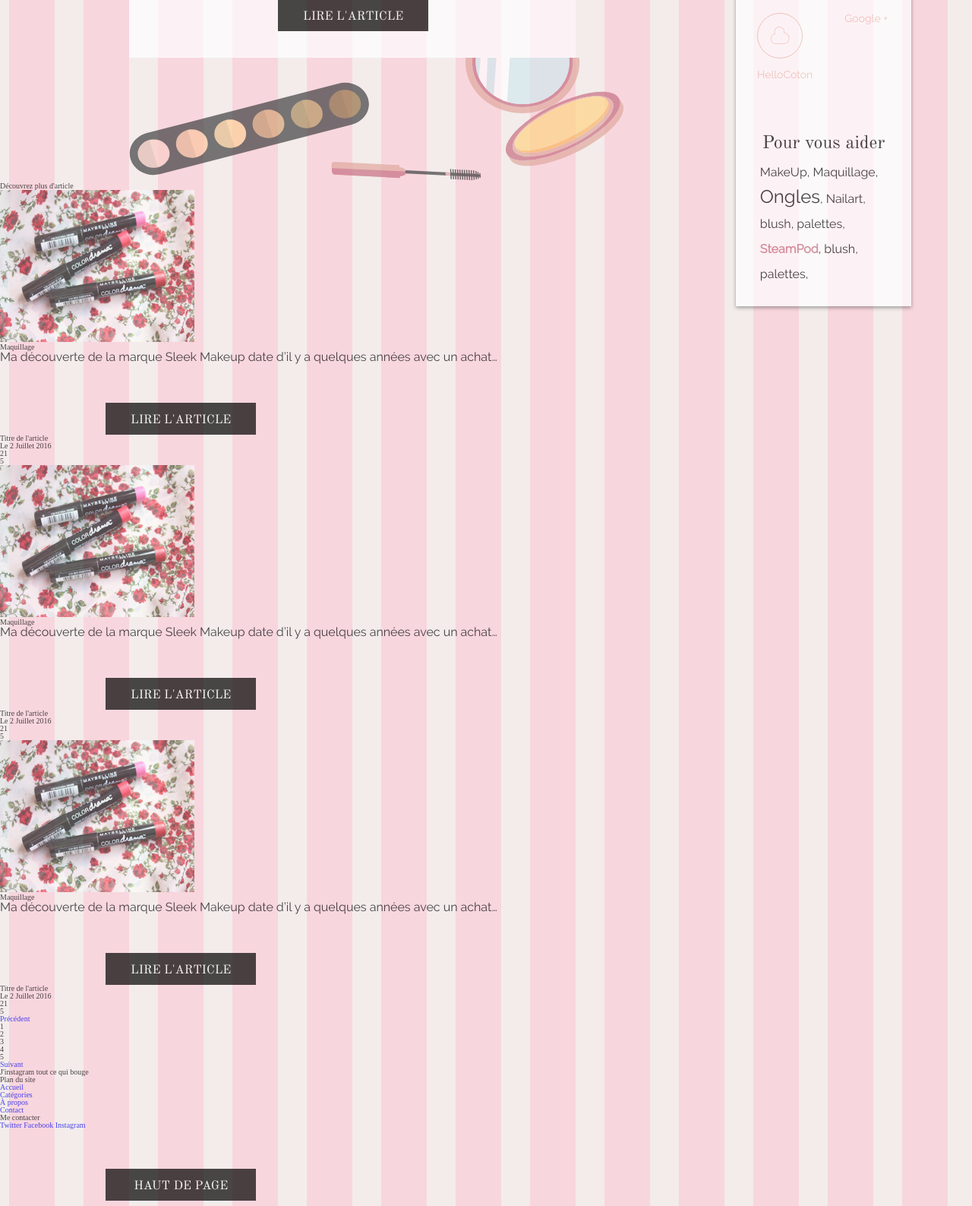
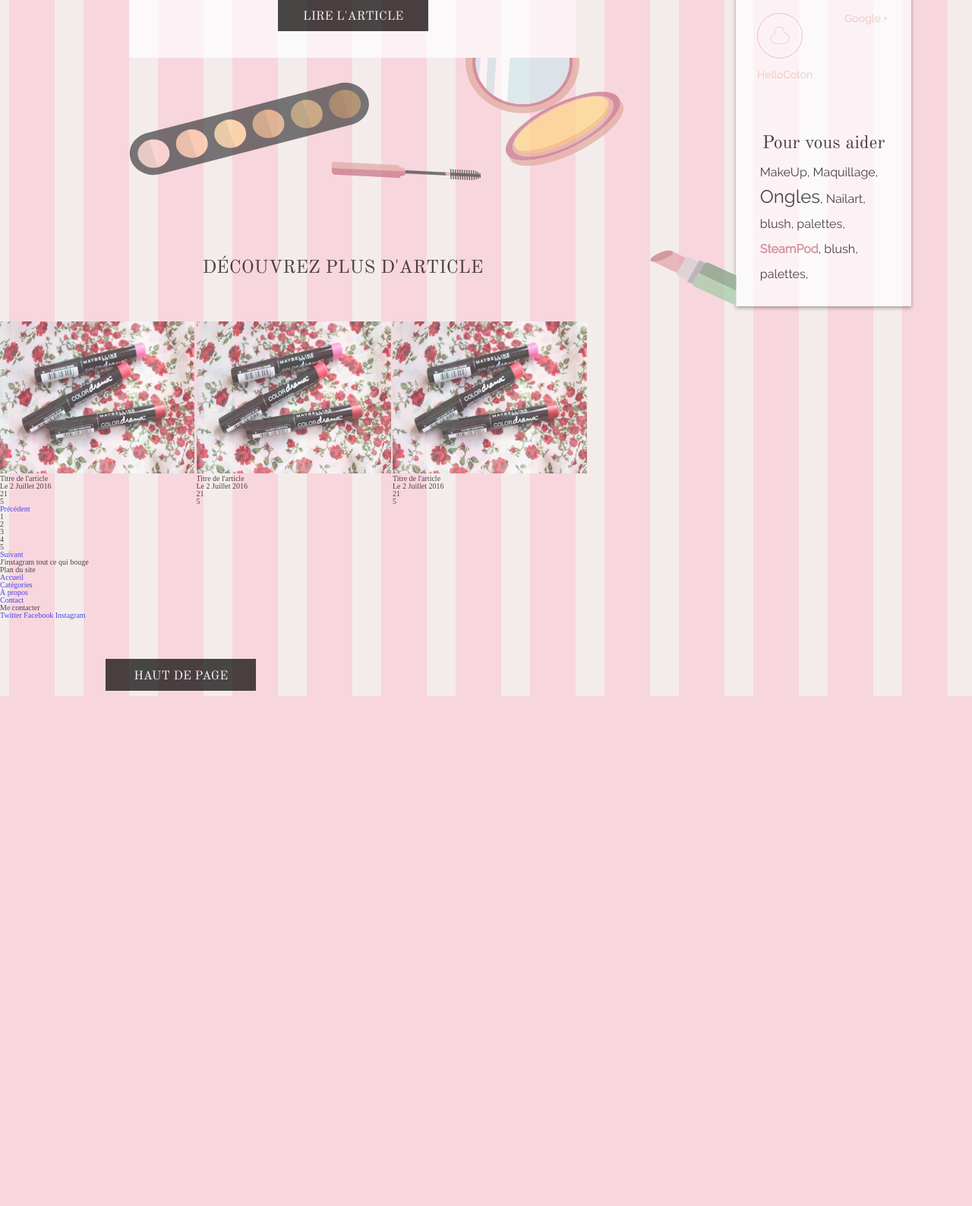
Before and after one commit to dylanschirino/blogbeauty, a PHP site: page / in a window 1280 px wide. Shown: the part 1107-2694 px from the top of the page at 76% size. After the commit the page ends 2023 px from the top, so only its background shows below. Run offline with PHP 8.4, Linux system fonts and the light colour scheme; some web fonts are replaced.

Commit message:
Begin Discover Section

```diff
--- a/www/css/styles.css
+++ b/www/css/styles.css
@@ -201,6 +201,10 @@ a {
       float: left; }
     .aside__element--right {
       float: right; }
+  .aside svg {
+    position: absolute;
+    left: -113px;
+    bottom: 0; }
 
 /* BLOGBEAUTY
 *
@@ -241,6 +245,45 @@ a {
 
 .sublist__element {
   display: inline-block; }
+
+/* BLOGBEAUTY
+*
+* /sass/Object/discover.scss - Non design of the Discover section stylesheet
+*
+* coded by Dylan Schirino
+* started at 29/07/2016
+*/
+.moreArticle__title {
+  margin: 4em 0 2.04167em 11.1em; }
+
+.moreArticle__container {
+  width: 25.6em;
+  height: 20.2em; }
+
+.moreArticle__article {
+  position: relative;
+  width: 25.6em;
+  height: 24em;
+  overflow: hidden;
+  display: inline-block; }
+
+.moreArticle__container {
+  position: absolute;
+  top: 0;
+  left: -256px; }
+
+.moreArticle__theme {
+  display: block;
+  margin-top: 1.111em; }
+
+.moreArticle__text {
+  width: 14em;
+  margin: 0.8571428571em auto; }
+
+.moreArticle__button {
+  margin: 0;
+  display: block;
+  margin: 1em auto; }
 
 /* BLOGBEAUTY
 *
@@ -437,4 +480,42 @@ a {
 .sublist__element {
   color: #C77083; }
 
+/* BLOGBEAUTY
+*
+* /sass/components/discover.scss - design of the Discover section stylesheet
+*
+* coded by Dylan Schirino
+* started at 29/07/2016
+*/
+.moreArticle__title {
+  font: 2.4em "old_standard";
+  text-transform: uppercase; }
+
+.moreArticle__container {
+  background-color: #ECB7AC;
+  transition: all .35s ease-in;
+  display: inline-block; }
+
+.moreArticle__link {
+  display: block;
+  color: black;
+  z-index: 0; }
+  .moreArticle__link:hover ~ .moreArticle__container {
+    opacity: 0.9;
+    margin-left: 26em;
+    display: block; }
+
+.moreArticle__theme {
+  text-align: center;
+  font: 1.8em/1.4em "old_standard";
+  text-transform: uppercase;
+  color: white; }
+  .moreArticle__theme::before {
+    content: "\e901";
+    font: 1.4em "glyphs";
+    padding-right: 1em; }
+
+.moreArticle__text {
+  font-size: 1.4em; }
+
 /*# sourceMappingURL=styles.css.map */
--- a/www/index.html
+++ b/www/index.html
@@ -92,7 +92,66 @@
         <span class="aside__bold">SteamPod</span>, blush, palettes,
       </p>
     </section>
-
+    <svg width="114px" height="74px" viewBox="0 0 114 74" version="1.1" xmlns="http://www.w3.org/2000/svg" xmlns:xlink="http://www.w3.org/1999/xlink">
+        <defs>
+            <rect id="path-1" x="0" y="0" width="671.280765" height="599"></rect>
+            <path id="path-3" d="M79.9663211,62.969875 L93.7275768,39.08475 C94.9023181,36.98825 93.979307,34.367625 91.6298244,33.2445 L20.9775239,0.8985 C19.4671422,0.224625 17.7050302,0.2995 16.3624686,1.04825 C15.6072778,1.422625 14.935997,2.021625 14.5164465,2.770375 L0.75519086,26.6555 C0.335640382,27.40425 0.167820191,28.227875 0.251730287,29.0515 C0.419550478,30.474125 1.34256153,31.821875 2.85294325,32.49575 L73.5052437,64.84175 C75.7708163,65.964875 78.7076697,65.14125 79.9663211,62.969875 L79.9663211,62.969875 Z"></path>
+            <path id="path-5" d="M79.9663211,62.969875 L93.7275768,39.08475 C94.9023181,36.98825 93.979307,34.367625 91.6298244,33.2445 L20.9775239,0.8985 C19.4671422,0.224625 17.7050302,0.2995 16.3624686,1.04825 C15.6072778,1.422625 14.935997,2.021625 14.5164465,2.770375 L0.75519086,26.6555 C0.335640382,27.40425 0.167820191,28.227875 0.251730287,29.0515 C0.419550478,30.474125 1.34256153,31.821875 2.85294325,32.49575 L73.5052437,64.84175 C75.7708163,65.964875 78.7076697,65.14125 79.9663211,62.969875 L79.9663211,62.969875 Z"></path>
+        </defs>
+        <g id="Accueil" stroke="none" stroke-width="1" fill="none" fill-rule="evenodd" sketch:type="MSPage">
+            <g id="Desktop" sketch:type="MSArtboardGroup" transform="translate(-640.000000, -1325.000000)">
+                <g id="Découvrez-plus" sketch:type="MSLayerGroup" transform="translate(51.000000, 1040.000000)">
+                    <g id="Décoration">
+                        <g id="Group">
+                            <g id="Objects_1_">
+                                <g id="Clipped" transform="translate(31.187575, 0.000000)">
+                                    <mask id="mask-2" sketch:name="SVGID_9_" fill="white">
+                                        <use xlink:href="#path-1"></use>
+                                    </mask>
+                                    <g id="SVGID_9_"></g>
+                                    <g id="Group" mask="url(#mask-2)">
+                                        <g transform="translate(558.000000, 285.000000)">
+                                            <g transform="translate(60.000000, 19.000000)">
+                                                <g transform="translate(0.417404, 0.741250)" id="Clipped">
+                                                    <g>
+                                                        <mask id="mask-4" sketch:name="XMLID_400_" fill="white">
+                                                            <use xlink:href="#path-3"></use>
+                                                        </mask>
+                                                        <g id="XMLID_400_"></g>
+                                                        <path d="M6.29325717,13.32775 L90.8746335,53.685375 L100.943845,29.0515 L34.4031392,-2.470875 L11.9152336,-7.4875 L6.29325717,13.32775 Z" id="Shape" fill="#000000" sketch:type="MSShapeGroup" mask="url(#mask-4)"></path>
+                                                    </g>
+                                                </g>
+                                            </g>
+                                            <g transform="translate(0.002136, 0.273750)">
+                                                <g>
+                                                    <path d="M30.0398142,1.94675 C30.0398142,1.94675 29.9559041,1.94675 30.0398142,1.94675 C31.2984657,3.369375 29.7880839,5.99 22.3200854,9.958375 C12.6704244,15.049875 6.04152688,15.648875 2.76903315,14.82525 C7.97145908,17.22125 26.7673205,25.90675 35.3261502,29.95 L46.7379232,10.108125 C40.6963964,6.963375 32.2214767,2.6955 30.0398142,1.94675 L30.0398142,1.94675 Z" id="Shape" fill="#E4A1A8" sketch:type="MSShapeGroup"></path>
+                                                    <path d="M47.9126646,8.011625 L46.7379232,10.03325 L35.3261502,29.875125 L34.0674988,32.121375 L49.6747766,39.309375 L63.6038524,15.199625 L47.9126646,8.011625 Z" id="Shape" fill="#D0D2D3" sketch:type="MSShapeGroup"></path>
+                                                    <path d="M56.8910448,42.454125 L70.6523005,18.569 C71.071851,17.82025 71.7431317,17.22125 72.4983226,16.846875 L64.6946837,13.252875 L63.6038524,15.199625 L49.7586867,39.38425 L48.6678554,41.331 L56.4714943,44.925 C56.3036741,44.0265 56.4714943,43.202875 56.8910448,42.454125 L56.8910448,42.454125 Z" id="Shape" fill="#A6A8AB" sketch:type="MSShapeGroup"></path>
+                                                    <g transform="translate(56.219764, 15.723750)">
+                                                        <g id="XMLID_397_-link" fill="#A2CAA5" sketch:type="MSShapeGroup">
+                                                            <path d="M79.9663211,62.969875 L93.7275768,39.08475 C94.9023181,36.98825 93.979307,34.367625 91.6298244,33.2445 L20.9775239,0.8985 C19.4671422,0.224625 17.7050302,0.2995 16.3624686,1.04825 C15.6072778,1.422625 14.935997,2.021625 14.5164465,2.770375 L0.75519086,26.6555 C0.335640382,27.40425 0.167820191,28.227875 0.251730287,29.0515 C0.419550478,30.474125 1.34256153,31.821875 2.85294325,32.49575 L73.5052437,64.84175 C75.7708163,65.964875 78.7076697,65.14125 79.9663211,62.969875 L79.9663211,62.969875 Z" id="XMLID_397_"></path>
+                                                        </g>
+                                                        <g id="Clipped">
+                                                            <mask id="mask-6" sketch:name="XMLID_397_" fill="white">
+                                                                <use xlink:href="#path-5"></use>
+                                                            </mask>
+                                                            <g id="XMLID_397_"></g>
+                                                            <path d="M6.29325717,13.32775 L90.8746335,53.685375 L100.943845,29.0515 L34.4031392,-2.470875 L11.9152336,-7.4875 L6.29325717,13.32775 Z" id="Shape" fill="#799B7B" sketch:type="MSShapeGroup" mask="url(#mask-6)"></path>
+                                                        </g>
+                                                    </g>
+                                                    <path d="M22.2361753,9.958375 C29.7880839,5.99 31.2145556,3.44425 29.9559041,1.94675 C28.948983,0.74875 26.0960397,0.2995 23.0752763,0.374375 C15.0199071,0.673875 -0.923011051,9.509125 0.335640382,13.178 C0.587370669,13.851875 1.34256153,14.450875 2.68512306,14.750375 C6.04152688,15.648875 12.5865143,15.049875 22.2361753,9.958375 L22.2361753,9.958375 Z" id="Shape" fill="#C67581" sketch:type="MSShapeGroup"></path>
+                                                </g>
+                                            </g>
+                                        </g>
+                                    </g>
+                                </g>
+                            </g>
+                        </g>
+                    </g>
+                </g>
+            </g>
+        </g>
+    </svg>
   </aside>
   <main>
     <section class="article">
@@ -155,13 +214,16 @@
       <img class="article__decoration" src="img/deco.svg" alt="Accessoire de maquillage">
     </section>
 
+
     <section class="moreArticle">
 
       <h3 aria-level="3" class="moreArticle__title">
         Découvrez plus d'article
       </h3>
       <article class="moreArticle__article">
+        <a href="#" class="moreArticle__link" title="Accéder à l'article">
         <img class="moreArticle__img" src="img/smallarticle.jpg">
+        </a>
         <div class="moreArticle__container">
           <span class="moreArticle__theme">
             Maquillage
@@ -169,10 +231,11 @@
           <p class="moreArticle__text">
             Ma découverte de la marque Sleek Makeup date d’il y a quelques années avec un achat…
           </p>
-          <a class="latest__button" href="#" title="Découvrir plus sur cette article">
+          <a class="moreArticle__button latest__button" href="#" title="Découvrir plus sur cette article">
             Lire l'article
           </a>
         </div>
+
         <h4 aria-level="4">Titre de l'article</h4>
         <ul class="moreArticle__list">
           <li class="moreArticle__element">
@@ -188,7 +251,9 @@
       </article>
 
       <article class="moreArticle__article">
+        <a href="#" class="moreArticle__link" title="Accéder à l'article">
         <img class="moreArticle__img" src="img/smallarticle.jpg">
+      </a>
         <div class="moreArticle__container">
           <span class="moreArticle__theme">
             Maquillage
@@ -196,10 +261,12 @@
           <p class="moreArticle__text">
             Ma découverte de la marque Sleek Makeup date d’il y a quelques années avec un achat…
           </p>
-          <a class="latest__button" href="#" title="Découvrir plus sur cette article">
+          <a class="moreArticle__button latest__button" href="#" title="Découvrir plus sur cette article">
             Lire l'article
           </a>
         </div>
+
+
         <h4 aria-level="4">Titre de l'article</h4>
         <ul class="moreArticle__list">
           <li class="moreArticle__element">
@@ -215,7 +282,9 @@
       </article>
 
       <article class="moreArticle__article">
+        <a href="#" class="moreArticle__link" title="Accéder à l'article">
         <img class="moreArticle__img" src="img/smallarticle.jpg">
+      </a>
         <div class="moreArticle__container">
           <span class="moreArticle__theme">
             Maquillage
@@ -223,7 +292,7 @@
           <p class="moreArticle__text">
             Ma découverte de la marque Sleek Makeup date d’il y a quelques années avec un achat…
           </p>
-          <a class="latest__button" href="#" title="Découvrir plus sur cette article">
+          <a class="moreArticle__button latest__button" href="#" title="Découvrir plus sur cette article">
             Lire l'article
           </a>
         </div>
--- /dev/null
+++ b/www/sass/components/_discover.scss
@@ -0,0 +1,44 @@
+/* BLOGBEAUTY
+*
+* /sass/components/discover.scss - design of the Discover section stylesheet
+*
+* coded by Dylan Schirino
+* started at 29/07/2016
+*/
+
+.moreArticle{
+  &__title{
+    font:2.4em $oldstandard;
+    text-transform: uppercase;
+  }
+  &__container{
+    background-color: $lightPink;
+    transition: all .35s ease-in;
+    display: inline-block;
+  }
+  &__link{
+     display:block;
+     color: $black;
+     z-index: 0;
+      &:hover ~ .moreArticle__container{
+        opacity: 0.9;
+        margin-left: 26em;
+        display: block;
+      }
+  }
+  &__theme{
+    text-align: center;
+    font:1.8em/1.4em $oldstandard;
+    text-transform: uppercase;
+    color: $white;
+    &::before{
+      content:"\e901";
+      font: 1.4em $glyphs;
+      padding-right: 1em;
+
+    }
+  }
+  &__text{
+    font-size: 1.4em;
+  }
+}
--- a/www/sass/object/_aside.scss
+++ b/www/sass/object/_aside.scss
@@ -55,4 +55,9 @@
       float: right;
     }
   }
+  & svg{
+    position:absolute;
+    left:-113px;
+    bottom:0;
+  }
 }
--- /dev/null
+++ b/www/sass/object/_discover.scss
@@ -0,0 +1,42 @@
+/* BLOGBEAUTY
+*
+* /sass/Object/discover.scss - Non design of the Discover section stylesheet
+*
+* coded by Dylan Schirino
+* started at 29/07/2016
+*/
+
+.moreArticle{
+  &__title{
+    margin: 4em 0 2.04167em 11.1em;
+  }
+  &__container{
+    width: 25.6em;
+    height: 20.2em;
+  }
+  &__article{
+    position: relative;
+    width: 25.6em;
+    height: 24em;
+    overflow: hidden;
+    display: inline-block;
+  }
+  &__container{
+    position: absolute;
+    top:0;
+    left:-256px;
+  }
+  &__theme{
+    display: block;
+    margin-top:1.111em;
+  }
+  &__text{
+    width:14em;
+    margin:0.8571428571em auto;
+  }
+  &__button{
+    margin: 0;
+    display: block;
+    margin:1em auto;
+  }
+}
--- a/www/sass/styles.scss
+++ b/www/sass/styles.scss
@@ -24,8 +24,10 @@
 @import "object/header";
 @import "object/aside";
 @import "object/mainArticle";
+@import "object/discover";
 
 // 6. Components - Design des composants, morceaux d'UI
 @import "components/header";
 @import "components/aside";
 @import "components/mainArticle";
+@import "components/discover";
```
Also changed, not shown: www/img/lips.svg (added), 1 other file.
